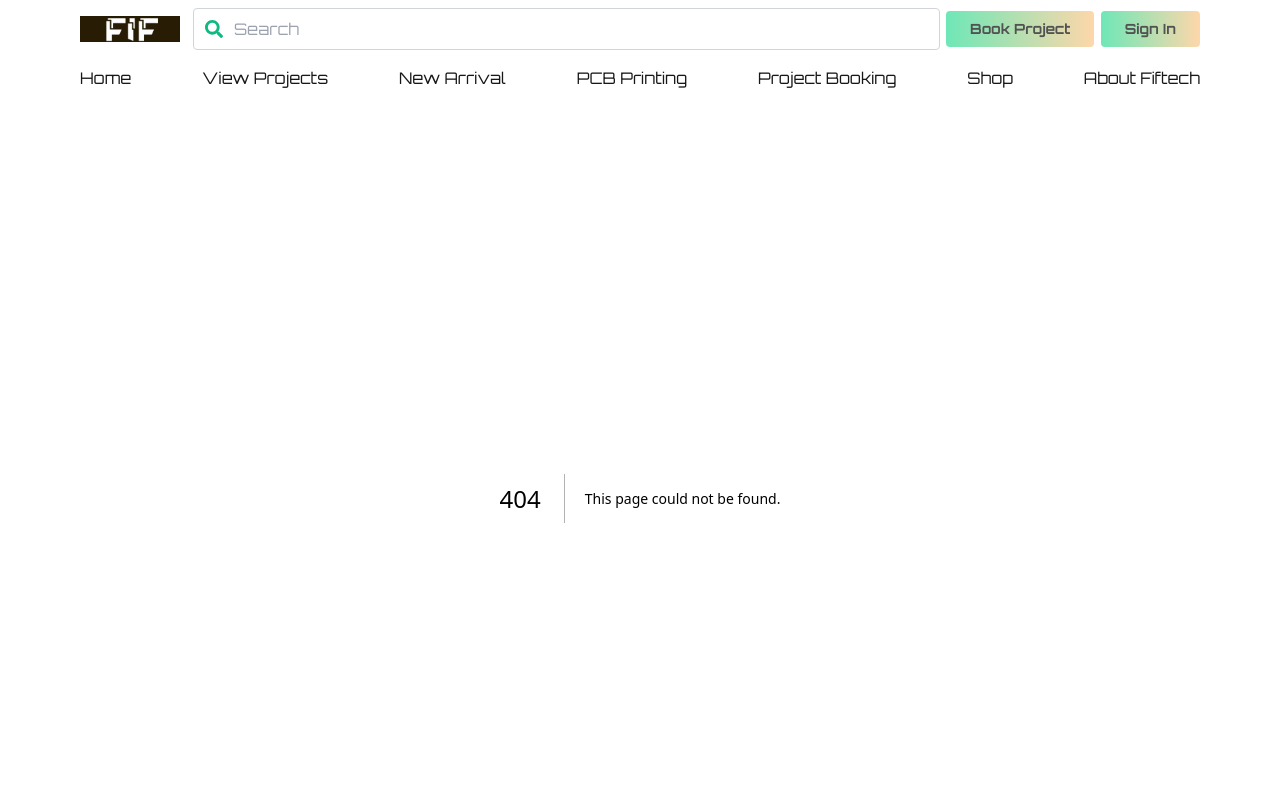
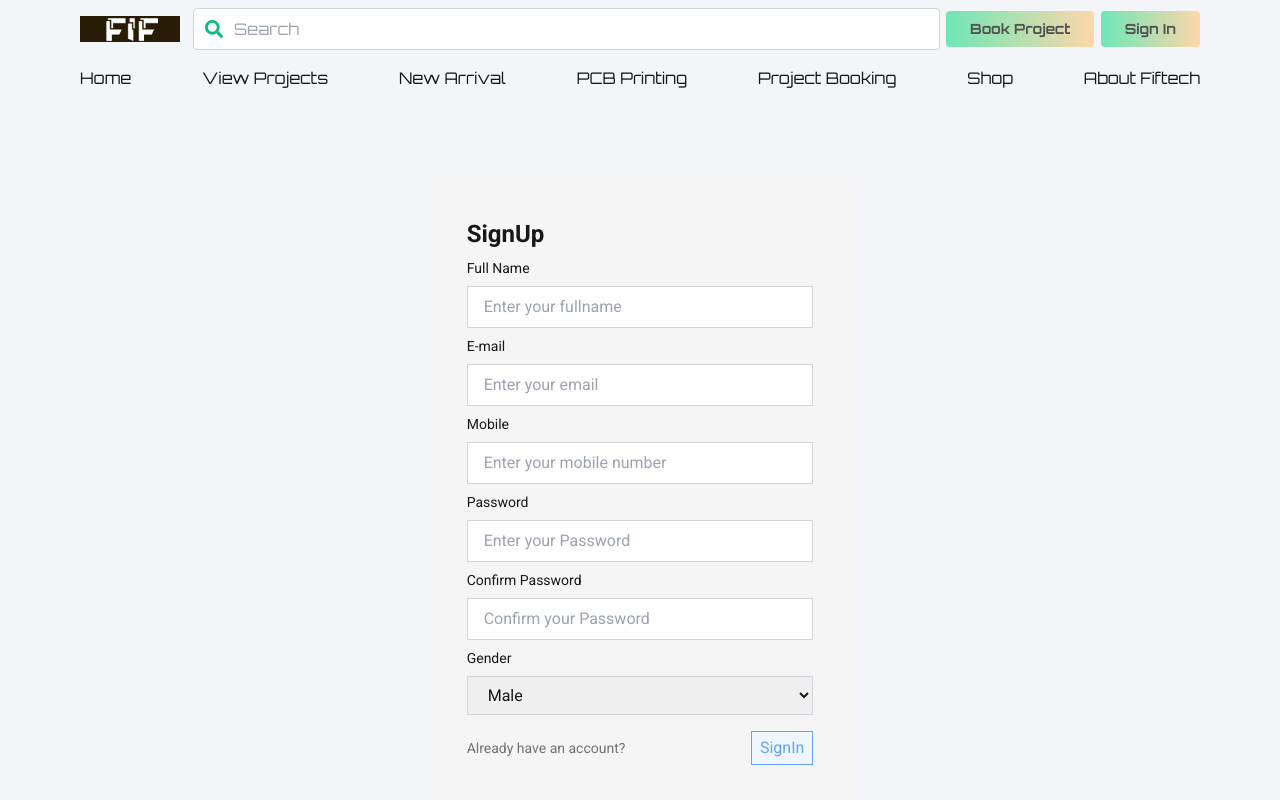
Before and after one commit to Shihab221/firefly, a Next.js app: page /userSignup in a window 1280 px wide. Before the commit this address had no page. Shown: the top 800 px of the page. Built offline with nearby package versions, Linux system fonts and the light colour scheme.

Commit message:
added signup

```diff
--- /dev/null
+++ b/app/(main)/userSignup/page.tsx
@@ -0,0 +1,40 @@
+'use client'
+import Link from 'next/link'
+import React from 'react'
+
+const page = () => {
+  return (
+    <div className='flex justify-center items-center h-full'>
+      <div className='bg-neutral-100 w-full sm:w-1/3 flex flex-col gap-2 p-10 my-20'>
+        <h4 className='font-semibold text-2xl text-neutral-900'>SignUp</h4>
+        <label className='text-sm text-neutral-900'>Full Name</label>
+        <input type="text" placeholder='Enter your fullname' className='border border-gray-300  px-4 py-2 w-full  text-neutral-900 focus:outline-none focus:ring-2 focus:ring-violet-500 '/>
+        <label className='text-sm text-neutral-900'>E-mail</label>
+        <input type="text" placeholder='Enter your email' className='border border-gray-300  px-4 py-2 w-full  text-neutral-900 focus:outline-none focus:ring-2 focus:ring-violet-500 '/>
+        <label className='text-sm text-neutral-900'>Mobile</label>
+        <input type="text" placeholder='Enter your mobile number' className='border border-gray-300  px-4 py-2 w-full  text-neutral-900 focus:outline-none focus:ring-2 focus:ring-violet-500 '/>
+        <label className='text-sm text-neutral-900'>Password</label>
+        <input type="password" placeholder='Enter your Password' className='border border-gray-300 px-4 py-2 w-full text-neutral-900 focus:outline-none focus:ring-2 focus:ring-violet-500'/>
+        <label className='text-sm text-neutral-900'>Confirm Password</label>
+        <input type="password" placeholder='Confirm your Password' className='border border-gray-300 px-4 py-2 w-full text-neutral-900 focus:outline-none focus:ring-2 focus:ring-violet-500'/>
+        <label className='text-sm text-neutral-900'>Gender</label>
+        <select className='border border-gray-300 px-4 py-2 w-full text-neutral-900 focus:outline-none focus:ring-2 focus:ring-violet-500'>
+          <option value="male">Male</option>
+          <option value="female">Female</option>
+          <option value="fuck">Other (Fvck you LGTV)</option>
+        </select>
+
+        <div className='flex flex-row gap-2 justify-between items-center pt-2'>
+          <div>
+            {/* <p className='text-sm text-neutral-900 '>Forgot Password?</p> */}
+            <p className='text-sm text-neutral-500'>Already have an account? </p>
+          </div>
+            <Link href="/userLogin" className='text-blue-500 underline items-end'><button className='border px-2 py-1 border-blue-400 text-blue-400 bg-blue-50 cursor-pointer'>SignIn</button></Link>
+        </div>
+
+      </div>
+    </div>
+  )
+}
+
+export default page
```
